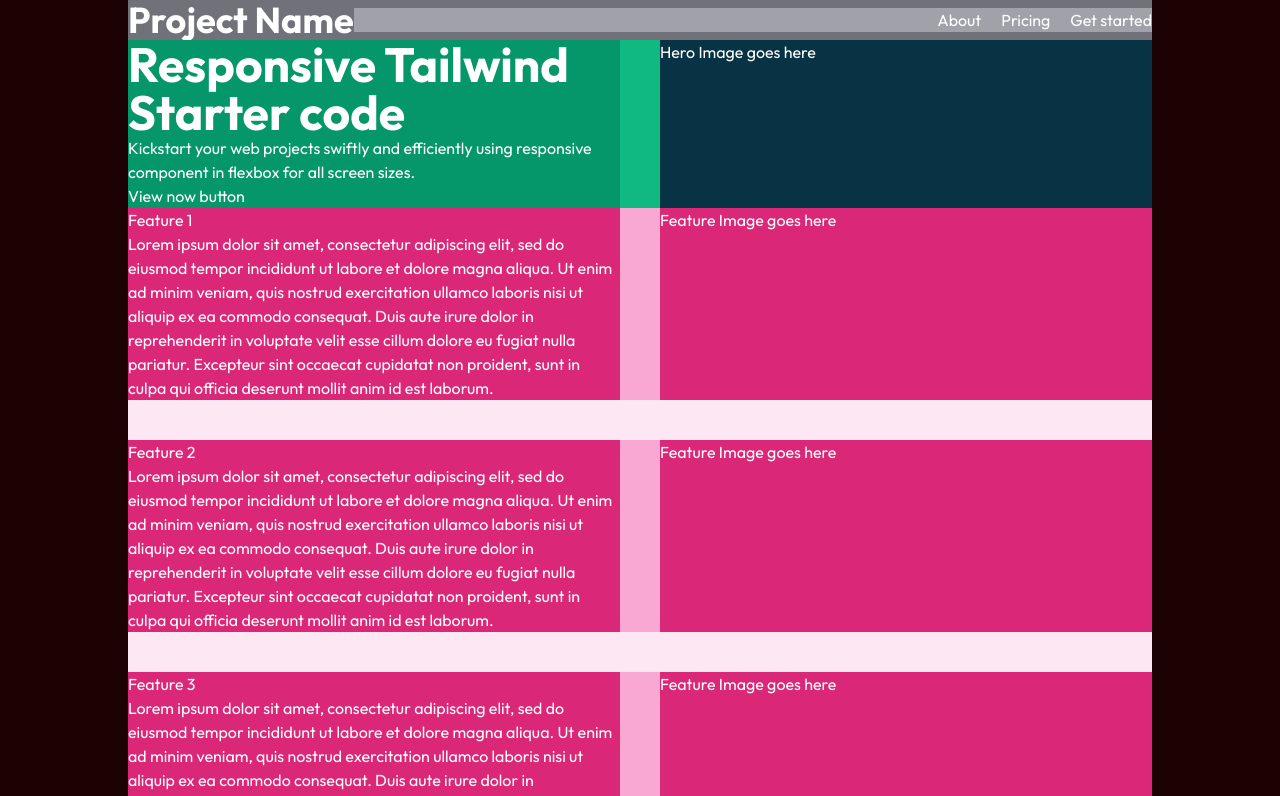
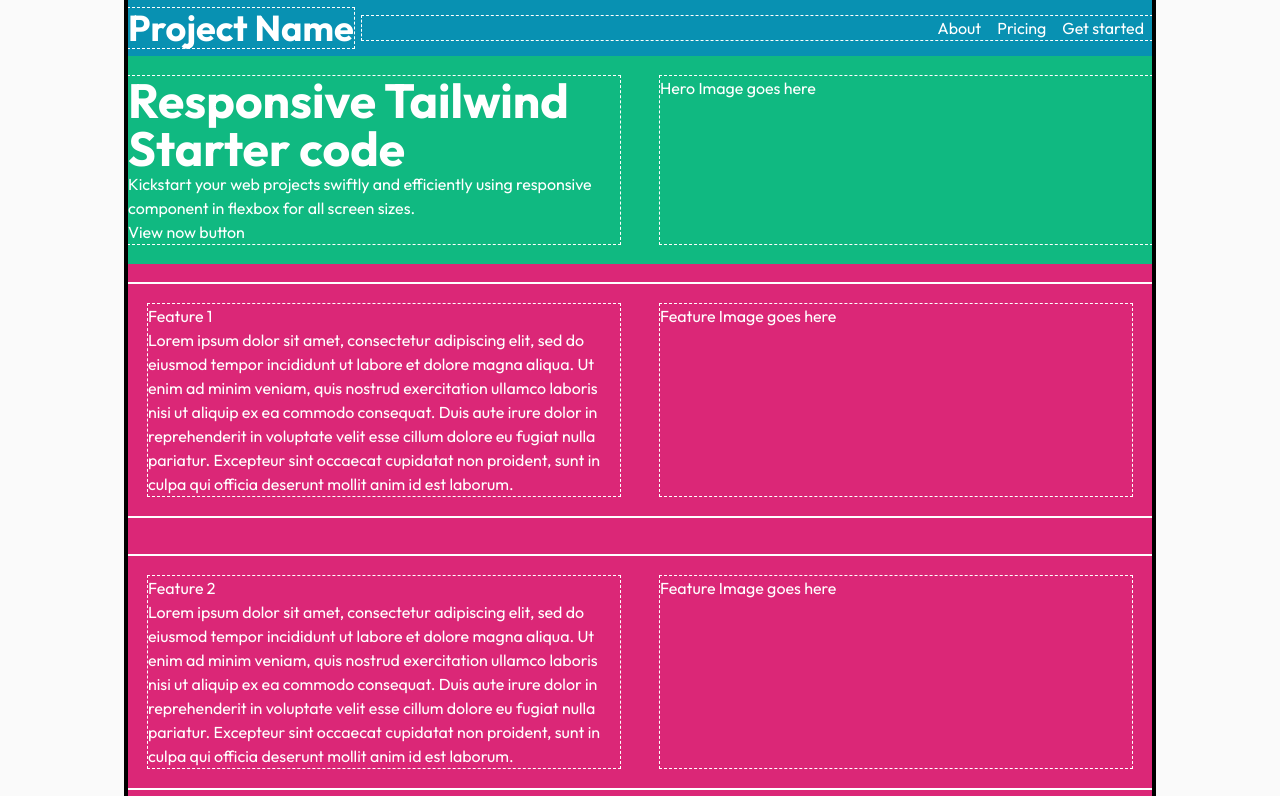
Before and after one commit to mahima-manik/nextjs-tailwind-responsive-starter-code, a Next.js app: page / in a window 1280 px wide. Shown: the top 796 px of the page. Built offline with nearby package versions, Linux system fonts and the light colour scheme.

Commit message:
Adding outline to all div layouts

```diff
--- a/src/app/layout.js
+++ b/src/app/layout.js
@@ -15,9 +15,9 @@ export default function RootLayout({ children }) {
     <html lang="en">
       {/* The body is a flex container with its items centered horizontally and aligned to the top vertically.
       It has a minimum height of the screen's height and the text color is set to white. */}
-      <body className={`flex justify-center items-start min-h-screen text-white ${outfit.className}`}>
+      <body className={`flex justify-center items-stretch min-h-screen text-white ${outfit.className}`}>
         {/* The children are wrapped inside a div that takes up 80% of its parent's width. */}
-        <div className="w-4/5">
+        <div className="w-4/5 outline outline-black outline-4">
           {children}
         </div>
       </body>
--- a/src/app/page.js
+++ b/src/app/page.js
@@ -6,9 +6,9 @@ import HeroBanner from '@/components/HeroBanner'
 export default function Home() {
   return (
     <>
-    <Header/>
-    <HeroBanner/>
-    <Features/>
+      <Header/>
+      <HeroBanner/>
+      <Features/>
     </>
   )
 }
--- a/src/components/Features.js
+++ b/src/components/Features.js
@@ -1,6 +1,6 @@
 export default function Features() {
     return (
-        <div className="flex flex-col bg-pink-100 gap-10">
+        <div className="flex flex-col bg-pink-600 py-5 gap-10">
             <FeatureCard title="Feature 1"/>
             <FeatureCard title="Feature 2"/>
             <FeatureCard title="Feature 3"/>
@@ -10,13 +10,13 @@ export default function Features() {
 
 function FeatureCard({ title }) {
     return (
-      <div className={`flex flex-col-reverse sm:flex-row bg-pink-300 gap-10`}>
-        <div className="flex flex-col flex-1 bg-pink-600">
+      <div className={`flex flex-col-reverse sm:flex-row gap-5 sm:gap-10 px-2 py-2 sm:px-5 sm:py-5 outline outline-2`}>
+        <div className="flex flex-col flex-1 outline-dashed outline-1">
           <div>{title}</div>
           <div>Lorem ipsum dolor sit amet, consectetur adipiscing elit, sed do eiusmod tempor incididunt ut labore et dolore magna aliqua. Ut enim ad minim veniam, quis nostrud exercitation ullamco laboris nisi ut aliquip ex ea commodo consequat. Duis aute irure dolor in reprehenderit in voluptate velit esse cillum dolore eu fugiat nulla pariatur. Excepteur sint occaecat cupidatat non proident, sunt in culpa qui officia deserunt mollit anim id est laborum.</div>
         </div>
         <div className="flex flex-col flex-1">
-          <div className={`bg-pink-600 min-h-full min-w-full`}>
+          <div className={`min-h-full min-w-full outline-dashed outline-1`}>
             Feature Image goes here
           </div>
         </div>
--- a/src/components/Header.js
+++ b/src/components/Header.js
@@ -1,13 +1,13 @@
 export default function Header() {
   return (
-    <div className="flex flex-row items-center justify-center align-top bg-zinc-500">
-      <div>
+    <div className="flex flex-col sm:flex-row flex-auto items-center justify-center align-top py-2 gap-2 bg-cyan-600">
+      <div className="outline-dashed outline-1">
         <h2>Project Name</h2>
       </div>
-      <div className="flex flex-row flex-auto justify-end space-x-5 bg-zinc-400">
-        <div>About</div>
-        <div>Pricing</div>
-        <div>Get started</div>
+      <div className="flex flex-row flex-auto justify-end outline-dashed outline-1">
+        <div className="px-2">About</div>
+        <div className="px-2">Pricing</div>
+        <div className="px-2">Get started</div>
       </div>
     </div>
   )
--- a/src/components/HeroBanner.js
+++ b/src/components/HeroBanner.js
@@ -1,14 +1,14 @@
 export default function HeroBanner() {
 
   return (
-    <div className="flex flex-col-reverse sm:flex-row gap-10 bg-emerald-500">
-        <div className="flex flex-col flex-1 bg-emerald-600">
+    <div className="flex flex-col-reverse sm:flex-row py-5 gap-10 bg-emerald-500">
+        <div className="flex flex-col flex-1 outline-dashed outline-1">
             <h1>Responsive Tailwind Starter code</h1>
             <p>Kickstart your web projects swiftly and efficiently using responsive component in flexbox for all screen sizes.</p>
             <p>View now button</p>
         </div>
         <div className="flex flex-col flex-1 items-center justify-center">
-            <div className="bg-cyan-950 min-h-full min-w-full">
+            <div className="min-h-full min-w-full outline-dashed outline-1">
                 Hero Image goes here
             </div>
         </div>
--- a/tailwind.config.js
+++ b/tailwind.config.js
@@ -10,7 +10,7 @@ module.exports = {
   theme: {
     extend: {
       colors: {
-        'primary': '#1C0202',
+        'primary': '#FAFAFA',
       },
       backgroundImage: {
         'gradient-radial': 'radial-gradient(var(--tw-gradient-stops))',
```
